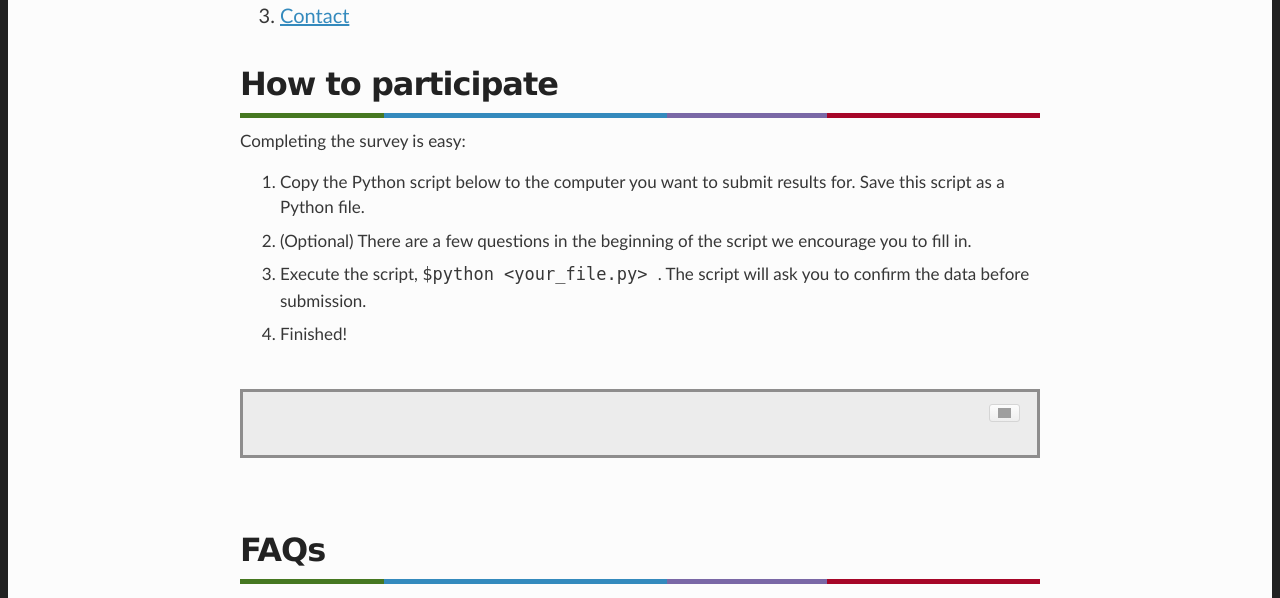
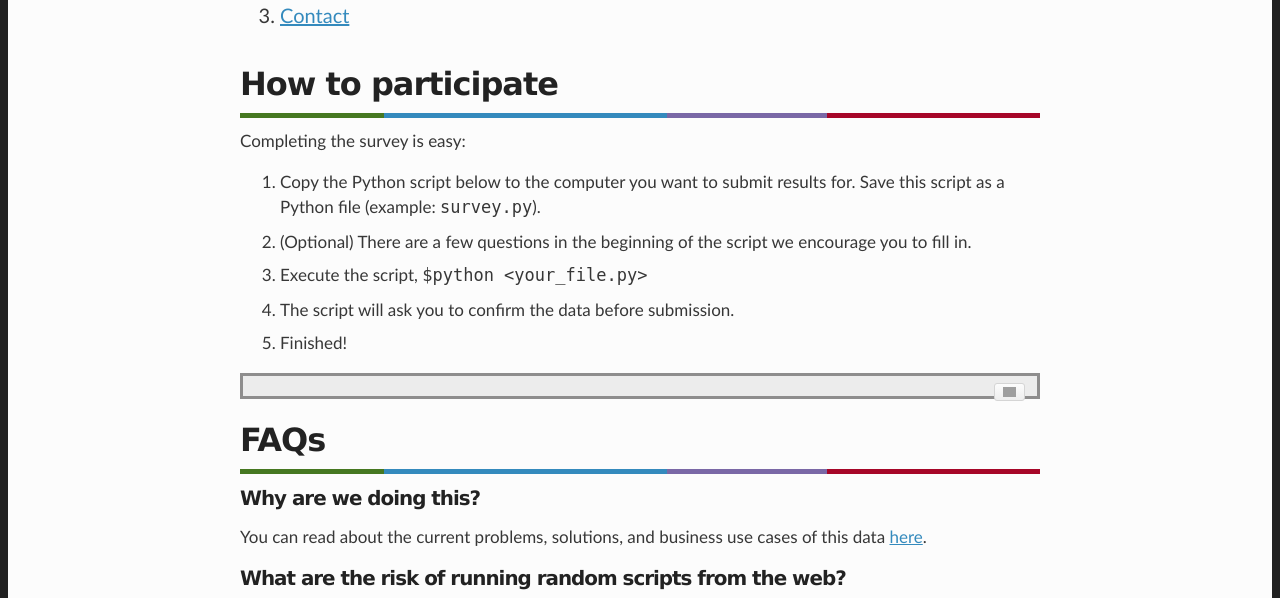
Before and after one commit to CamDavidsonPilon/python_packages_survey, a Flask app: template templates/index.html in a window 1280 px wide. Shown: the part 652-1250 px from the top of the page. Run offline with Flask 2, Linux system fonts and the light colour scheme; the template is opened without the code that fills it, so the values that code supplies are empty; some libraries are stand-ins or nearby versions; grey boxes are pictures that could not be loaded.

Commit message:
some more css tweaks

```diff
--- a/static/style.css
+++ b/static/style.css
@@ -130,15 +130,16 @@ a {
   -ms-user-select: none;
   user-select: none;
   -webkit-appearance: none;
-  margin-top: 40px;
+  margin-top: 10px;
   position: absolute;
-  right: 30px;
+  right: 25px;
   transition: all 0.4s;
 }
 
 #success {
   position: absolute;
-  right: 26px;
+  right: 63px;
+  margin-top: 12px;
   font-size: 14px;
   opacity: 0;
   transition: opacity 0.4s;
--- a/templates/index.html
+++ b/templates/index.html
@@ -36,9 +36,10 @@
         <h2 id="partcipation">How to participate </h2>
         <p> Completing the survey is easy: </p>
         <ol>
-          <li> Copy the Python script below to the computer you want to submit results for. Save this script as a Python file.</li>
+          <li> Copy the Python script below to the computer you want to submit results for. Save this script as a Python file (example: <code> survey.py</code>).</li>
           <li> (Optional) There are a few questions in the beginning of the script we encourage you to fill in.</li>
-          <li> Execute the script, <code>$python &#x3C;your_file.py&#x3E; </code>. The script will ask you to confirm the data before submission.</li>
+          <li> Execute the script, <code>$python &#x3C;your_file.py&#x3E; </code> </li>
+          <li> The script will ask you to confirm the data before submission.</li>
           <li> Finished! </li>
         </ol>
         <div id="codeContainer">
@@ -46,10 +47,7 @@
               <img src="static/clippy.svg" alt="Copy to clipboard" width=13 style="padding: 2">
           </button>
           <span id="success">Copied!</span>
-          <pre>
-            <code class="python" id="code">{{code}}
-            </code>
-          </pre>
+          <pre><code class="python" id="code">{{code}}</code></pre>
         </div>
 
       <h2 id="FAQs"> FAQs </h2>
```
